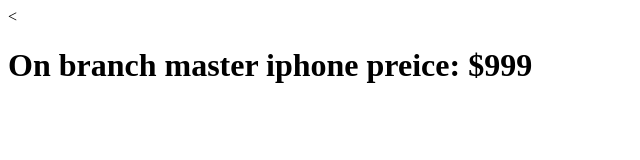
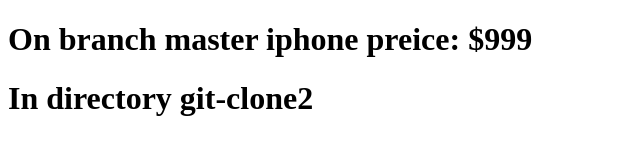
Before and after one commit to Ahfu1994/git-awesome, a plain HTML site: page index.html in a window 1280 px wide. Shown: the whole page, without its empty margins (0-640 px from the left). Drawn offline with Linux system fonts and the light colour scheme.

Commit message:
add with clone2

```diff
--- a/index.html
+++ b/index.html
@@ -7,7 +7,8 @@
 </head>
 <body>
 
-    <<h1>On branch master iphone preice: $999</h1>
+    <h1>On branch master iphone preice: $999</h1>
+    <h1>In directory git-clone2</h1>
 
 </body>
 </html>
```
